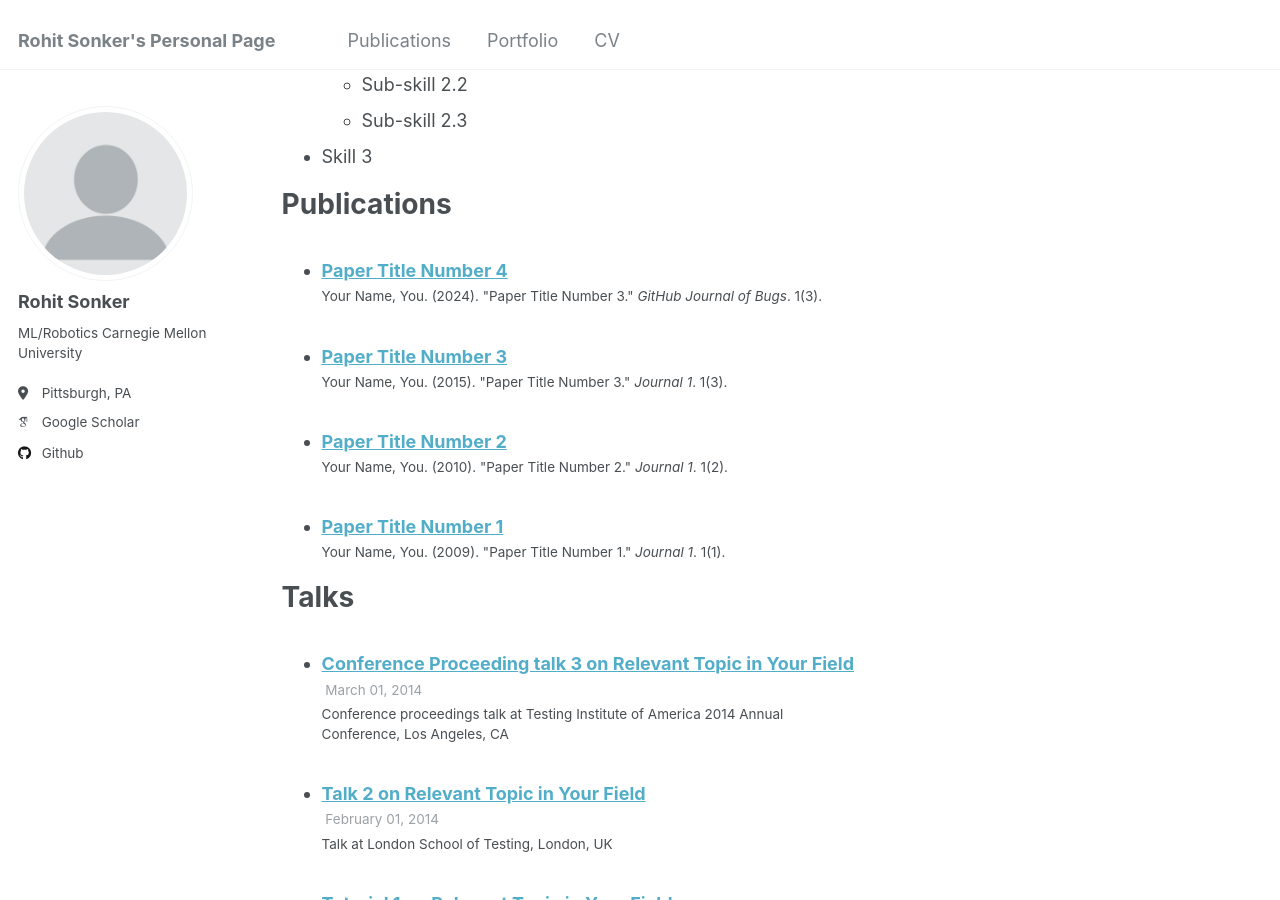
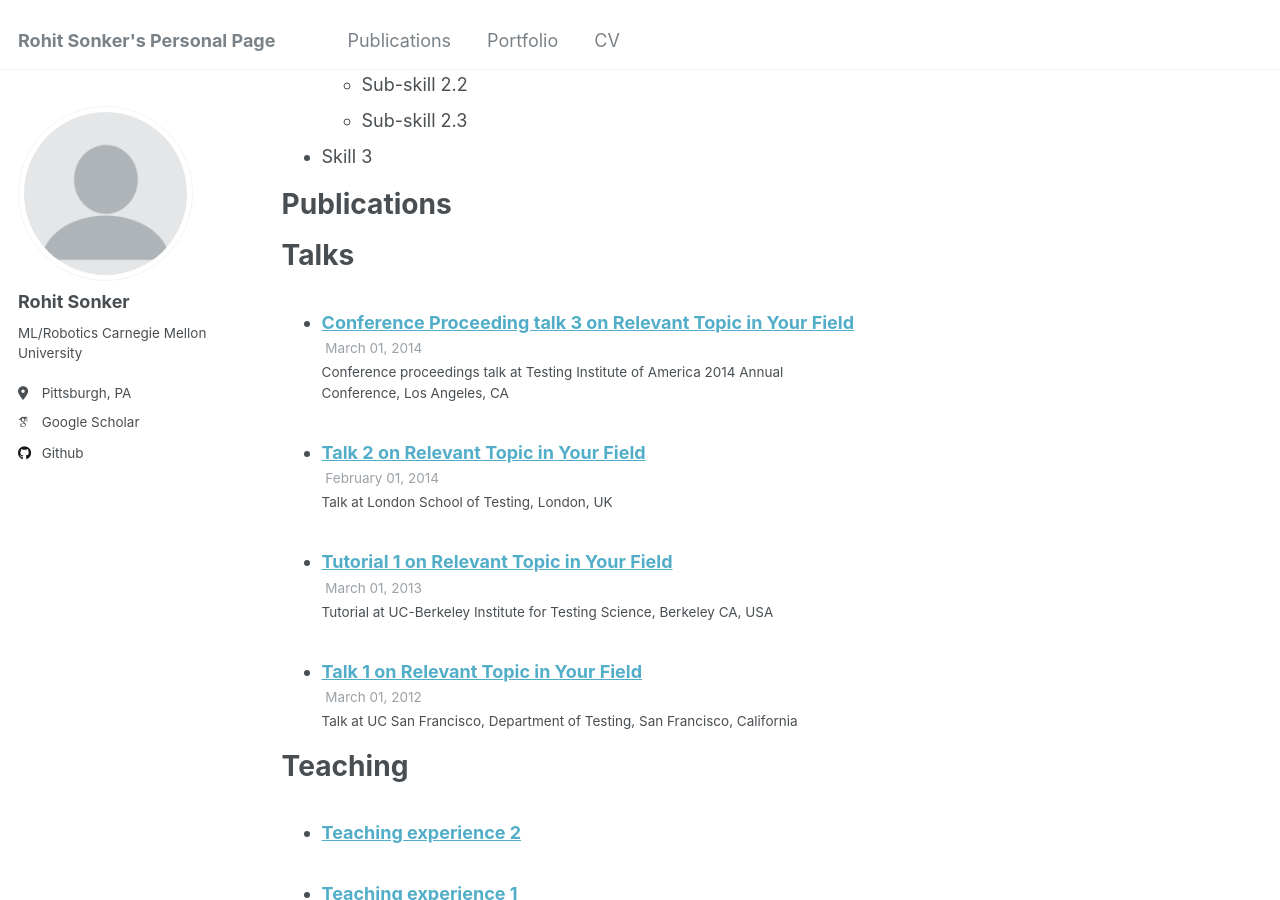
Before and after one commit to rohit-sonker/rohit-sonker.github.io, a Jekyll site: the page built from _pages/cv.md, in a window 1280 px wide and 900 px high, scrolled down 899 px. Built offline with Jekyll 4.4.1, drawn with Linux system fonts in a browser that asks for light colours; some web fonts are replaced; some of the changed lines change nothing that is shown.

Commit message:
pubs try

```diff
--- a/_config.yml
+++ b/_config.yml
@@ -215,9 +215,9 @@ collections:
   teaching:
     output: true
     permalink: /:collection/:path/
-  publications:
-    output: false
-    permalink: /:collection/:path/
+  # publications:
+  #   output: true
+  #   permalink: /:collection/:path/
   portfolio:
     output: true
     permalink: /:collection/:path/
@@ -255,15 +255,15 @@ defaults:
       author_profile: true
       share: true
       comments: true
-  # _publications
-  - scope:
-      path: ""
-      type: publications
-    values:
-      layout: single
-      author_profile: true
-      share: true
-      comments: true
+  ## _publications
+  # - scope:
+  #     path: ""
+  #     type: publications
+  #   values:
+  #     layout: single
+  #     author_profile: true
+  #     share: true
+  #     comments: true
   # _portfolio
   - scope:
       path: ""
```
